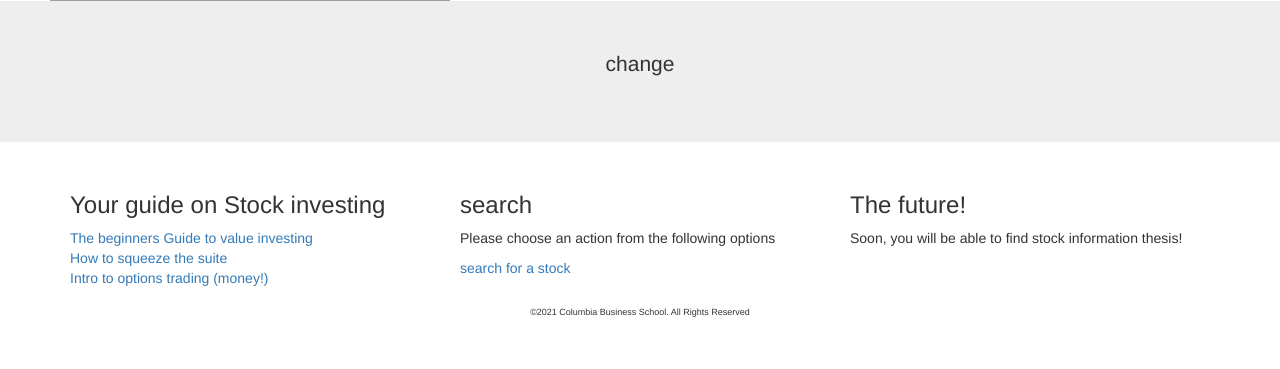
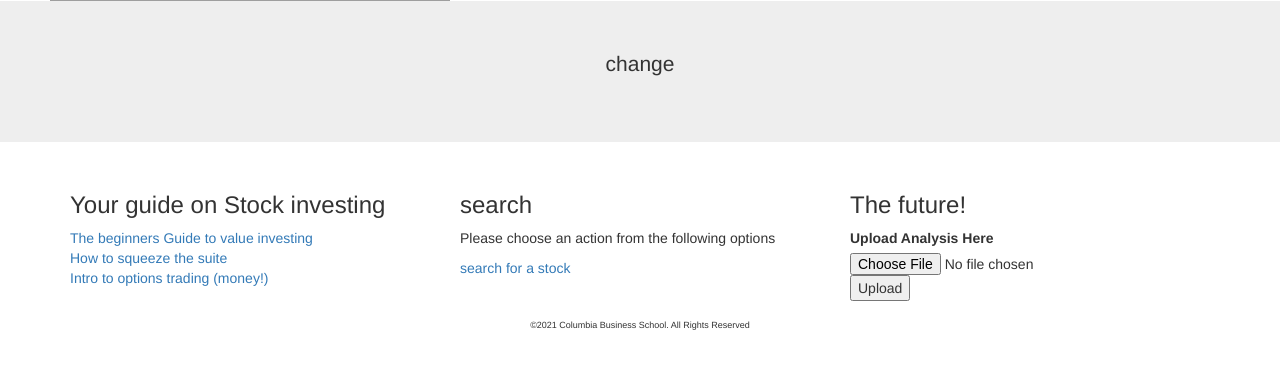
Before and after one commit to yhaim21/SampleApp, a Django app: page /home in a window 1280 px wide. Shown: the part 382-751 px from the top of the page. Run offline with Django 3.2, Linux system fonts and the light colour scheme; some libraries are stand-ins or nearby versions; grey boxes are pictures that could not be loaded.

Commit message:
Upload Files

```diff
--- a/SampleApp/urls.py
+++ b/SampleApp/urls.py
@@ -28,4 +28,5 @@
     path('company_info',views.company_selection,name="company_info"),
     path('register',views.register_new_user,name="register_user"),
     path('ticker_select', views.ticker_sel, name="ticker_select"),
+    path('upload_file', views.upload_file, name = "upload_file"),
 ]
--- /dev/null
+++ b/sample_app/forms.py
@@ -0,0 +1,5 @@
+from django import forms
+
+class UploadFileForm(forms.Form):
+    title = forms.CharField(max_length=80)
+    file = forms.FileField()
--- a/sample_app/models.py
+++ b/sample_app/models.py
@@ -65,5 +65,3 @@
     def __repr__(self):
         return self.user_account.user+ " " + self.stock.name+ " " + self.stock.ticker+ " " + self.user_quantity
 ...
-
-#Testing...123
--- a/sample_app/views.py
+++ b/sample_app/views.py
@@ -2,6 +2,9 @@
 from sample_app import support_functions
 from sample_app.models import Country, Currency, Rates, Stock, Company, Exchange, AccountHolder, Portfolio
 from django.contrib.auth.forms import UserCreationForm
+from django.http import HttpResponseRedirect
+from .forms import UploadFileForm
+
 # Create your views here.
 def home(request):
     data = dict()
@@ -139,3 +142,18 @@
     data['selected_stock'] = stock
     data['amount'] = returned_amount
     return render(request,"form_results.html",context=data)
+
+def upload_file(request):
+    if request.method == 'POST':
+        form = UploadFileForm(request.POST, request.FILES)
+        if form.is_valid():
+            handle_uploaded_file(request.FILES['file'])
+            return HttpResponseRedirect('home.html')
+    else:
+        form = UploadFileForm()
+    return render(request, 'home.html', {'form': form})
+
+def handle_uploaded_file(f):
+    with open('some/file/name.txt', 'wb+') as destination:
+        for chunk in f.chunks():
+            destination.write(chunk)
--- a/templates/home.html
+++ b/templates/home.html
@@ -22,7 +22,12 @@
             </div>
             <div class="col-sm-4">
                 <h3>The future!</h3>
-                <p>Soon, you will be able to find stock information thesis!</p>
+                <form enctype="multipart/form-data" method="post" action="{% url 'upload_file' %}">
+                    {% csrf_token %}
+                    <label for="myfile">Upload Analysis Here </label>
+                    <input id="myfile" type="file" name="myfile">
+                    <input type="submit" value="Upload">
+                </form>
             </div>
         </div>
     </div>
```
Also changed, not shown: db.sqlite3.
